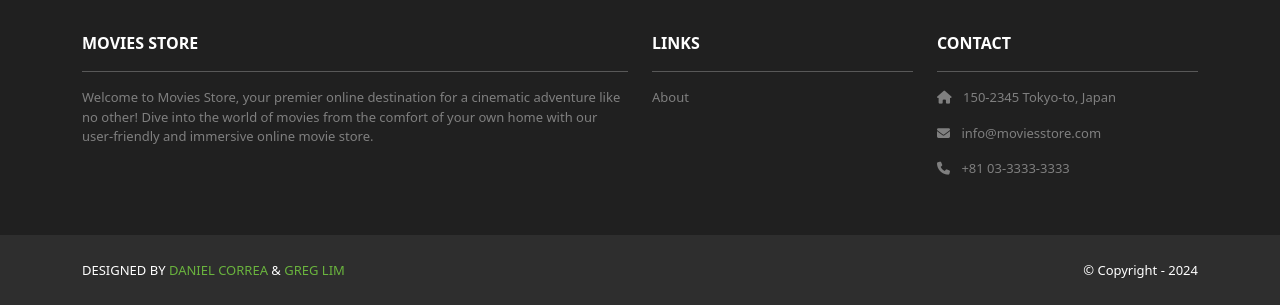
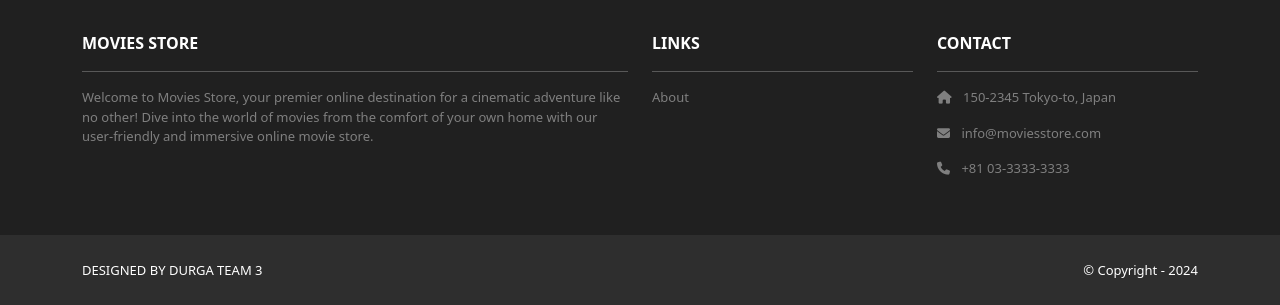
Before and after one commit to cs-2340-durga-3/project-1, a Django app: page /accounts/orders/ in a window 1280 px wide. Shown: the part 521-826 px from the top of the page. Run offline with Django 5.2, Linux system fonts and the light colour scheme; a user stored in the database is signed in; data comes from the database, SQL or seed files in the repository; some libraries are stand-ins or nearby versions.

Commit message:
Change attribution

```diff
--- a/moviesstore/templates/base.html
+++ b/moviesstore/templates/base.html
@@ -75,8 +75,7 @@
       <section class="p-3 ms-footer-bottom bg-dark">
         <div class="container d-flex justify-content-between">
           <div class="me-5 text-white">
-            <span>DESIGNED BY <a href="https://www.x.com/danielgarax" target="_blank">DANIEL CORREA</a> &
-              <a href="https://www.x.com/greglim81" target="_blank">GREG LIM</a>
+            <span>DESIGNED BY DURGA TEAM 3
             </span>
           </div>
           <div class="text-white">
```
